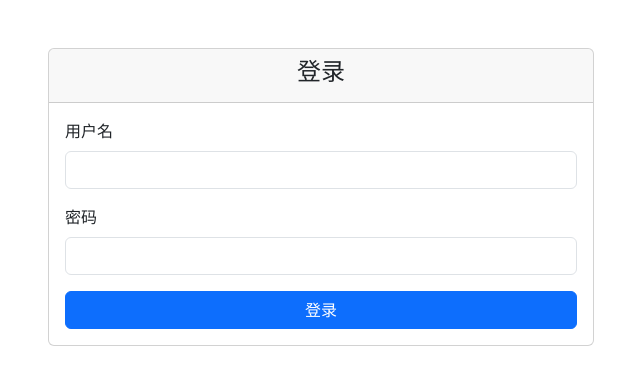
After one commit to hongzhe12/cloudbox, a Django app: page /cloud/login/ in a window 1280 px wide. The commit adds this page. Shown: the top 385 px of the page, without its empty margins (319-959 px from the left). Run offline with Django 4.2, Linux system fonts and the light colour scheme; some libraries are stand-ins or nearby versions.

Commit message:
add: 用户登录

```diff
--- a/CloudBox/settings.py
+++ b/CloudBox/settings.py
@@ -145,3 +145,7 @@ CORS_ALLOW_ALL_ORIGINS = True  # 允许所有来源
 # CORS_ALLOWED_ORIGINS = [
 #     'http://localhost:5173',  # 允许来自该地址的请求
 # ]
+
+
+# settings.py
+LOGIN_URL = '/cloud/login/'  # 指定你自定义的登录页面 URL
--- a/CloudBox/urls.py
+++ b/CloudBox/urls.py
@@ -24,6 +24,8 @@ from rest_framework import permissions
 from drf_yasg.views import get_schema_view
 from drf_yasg import openapi
 
+from cloud import views
+
 # 创建 API 文档视图
 schema_view = get_schema_view(
     openapi.Info(
@@ -44,6 +46,7 @@ urlpatterns = [
                   # 添加 API 文档的 URL 路由
                   path('swagger/', schema_view.with_ui('swagger', cache_timeout=0),
                        name='schema-swagger-ui'),  # Swagger UI
+
               ] + static(settings.STATIC_URL, document_root=settings.STATIC_ROOT)
 
 if settings.DEBUG:
--- a/cloud/models.py
+++ b/cloud/models.py
@@ -1,14 +1,15 @@
 from django.db import models
-
+from django.contrib.auth.models import User  # 引入 User 模型
 
 class S3Config(models.Model):
+    user = models.OneToOneField(User, on_delete=models.CASCADE, related_name='s3_config')  # 每个用户只有一个配置
     access_key = models.CharField(max_length=255)
     secret_key = models.CharField(max_length=255)
     bucket_name = models.CharField(max_length=255)
     end_point = models.CharField(max_length=255)
 
     def __str__(self):
-        return f"S3 Config ({self.bucket_name})"
+        return f"S3 Config ({self.bucket_name}) for {self.user.username}"
 
     class Meta:
         verbose_name = "S3 配置"  # 设置单数名称
--- a/cloud/urls.py
+++ b/cloud/urls.py
@@ -1,7 +1,8 @@
 # 编写urls.py文件，定义路由规则
 from django.urls import path
-from .views import file_list_view, delete_file_view, configure_s3_view, search
 
+from . import views
+from .views import file_list_view, delete_file_view, configure_s3_view, search, user_login
 
 from .api_views import (
     api_get_s3_config,
@@ -12,10 +13,10 @@ from .api_views import (
     api_delete_file
 )
 
-
 app_name = 'cloud'
 urlpatterns = [
-    path('files/', file_list_view, name='file_list'),
+    path('login/', user_login, name='login'),  # 用户登录的 URL 路由
+    path('index/', file_list_view, name='index'),
     path('delete_file/', delete_file_view, name='delete_file'),
     path('login_s3/', configure_s3_view, name='configure_s3'),
     path('search/', search, name='search'),
@@ -28,5 +29,4 @@ urlpatterns = [
     path('api/files/search/', api_search_files, name='api_search_files'),
     path('api/files/delete/', api_delete_file, name='api_delete_file'),
 
-
 ]
--- a/cloud/views.py
+++ b/cloud/views.py
@@ -1,15 +1,16 @@
-from django.contrib import messages
 from django.core.paginator import Paginator, PageNotAnInteger, EmptyPage
-from django.shortcuts import render, redirect
-
-from .forms import S3ConfigForm, FileUploadForm
+from .forms import S3ConfigForm
 from .models import S3Config
 from .s3client import S3Client
 from django.core.cache import cache
 from PIL import Image
 import io
-import cProfile
-import pstats
+from django.contrib.auth import authenticate, login
+from django.shortcuts import render
+
+from django.contrib.auth.decorators import login_required
+from django.shortcuts import redirect
+from django.contrib import messages
 
 REDIS_TIMEOUT = 60 * 60 * 72 # 缓存过期时间，72小时
 
@@ -22,43 +23,61 @@ def compress_image(file, quality=70):
     return byte_io
 
 
-# 请将这些变量替换为你的实际值
-# ACCESS_KEY = 'iHlsYc77oCHdGTWwPF7I'
-# SECRET_KEY = 'MjXHKX90GYZ7xRgr1kWG1d2gyd89EcVzmglg2bvz'
-# BUCKET_NAME = 'mlhz'
-# END_POINT = 'http://47.113.186.186:9000'
+def user_login(request):
+    # 如果用户已经登录，跳转到主页
+    if request.user.is_authenticated:
+        return redirect('index')
 
-def get_s3_config():
+    if request.method == 'POST':
+        username = request.POST.get('username')
+        password = request.POST.get('password')
+
+        # 尝试认证用户
+        user = authenticate(request, username=username, password=password)
+        if user is not None:
+            login(request, user)
+            # 获取登录前的跳转地址，若没有提供，则跳转到主页
+            next_url = request.GET.get('next', 'index')
+            messages.success(request, '登录成功!')
+            return redirect(next_url)  # 登录成功后跳转到指定页面
+        else:
+            messages.error(request, '用户名或密码错误')
+
+    return render(request, 'cloud/login.html')  # 渲染登录页面
+
+def get_s3_config(request):
     try:
-        return S3Config.objects.latest('id')
+        return request.user.s3_config  # 获取当前用户的 S3 配置
     except S3Config.DoesNotExist:
         return None
 
-
+@login_required  # 确保用户已登录
 def configure_s3_view(request):
     if request.method == 'POST':
         form = S3ConfigForm(request.POST)
         if form.is_valid():
-            config = form.save()
-
+            config, created = S3Config.objects.update_or_create(
+                user=request.user,  # 更新或创建当前用户的配置
+                defaults=form.cleaned_data  # 使用表单数据更新配置
+            )
             messages.success(request, "S3 配置已保存成功！")
-            return redirect('cloud:file_list')
+            return redirect('index')
     else:
         # GET 请求时，检查是否已有配置数据
-        try:
-            config = S3Config.objects.latest('id')
+        config = get_s3_config(request)
+        if config:
             form = S3ConfigForm(instance=config)
-        except S3Config.DoesNotExist:
+        else:
             form = S3ConfigForm()
 
     return render(request, 'cloud/configure_s3.html', {'form': form})
 
-
+@login_required  # 确保用户已登录
 def file_list_view(request):
-    config = get_s3_config()
+    config = get_s3_config(request)  # 使用当前用户的配置
     if not config:
         messages.error(request, "S3 配置未设置！")
-        return redirect('cloud:configure_s3')
+        return redirect('cloud:configure_s3')  # 配置未设置时跳转到配置页面
 
     s3_client = S3Client(
         config.access_key,
@@ -76,14 +95,14 @@ def file_list_view(request):
             cache.set('file_list', list_files, timeout=REDIS_TIMEOUT)  # 缓存文件列表 1 小时
         except Exception as e:
             messages.error(request, f"获取文件列表失败：{e}")
-            return redirect('cloud:file_list')
+            return redirect('index')
 
     # 上传文件后增量更新缓存
     if request.method == 'POST':
         files = request.FILES.getlist('file')
         if not files:
             messages.error(request, "没有文件上传！")
-            return redirect('cloud:file_list')
+            return redirect('index')
 
         # 处理每个文件
         for file in files:
@@ -100,7 +119,7 @@ def file_list_view(request):
             else:
                 messages.error(request, f"文件 '{file.name}' 上传失败！")
 
-        return redirect('cloud:file_list')
+        return redirect('index')
 
     # 分页处理
     page = request.GET.get('page', 1)
@@ -116,12 +135,12 @@ def file_list_view(request):
         'files': files,
     })
 
-
+@login_required  # 确保用户已登录
 def search(request):
-    config = get_s3_config()
+    config = get_s3_config(request)  # 使用当前用户的配置
     if not config:
         messages.error(request, "S3 配置未设置！")
-        return redirect('cloud:configure_s3')
+        return redirect('cloud:configure_s3')  # 配置未设置时跳转到配置页面
 
     s3_client = S3Client(
         config.access_key,
@@ -133,22 +152,22 @@ def search(request):
     keyword = request.POST.get('keyword')
     if not keyword:
         messages.error(request, "请输入搜索关键字！")
-        return redirect('cloud:file_list')
+        return redirect('index')
 
     try:
         list_files = s3_client.search_file(keyword)
     except Exception as e:
         messages.error(request, f"搜索失败：{e}")
-        return redirect('cloud:file_list')
+        return redirect('index')
 
     return render(request, 'cloud/index.html', {'files': list_files})
 
-
+@login_required  # 确保用户已登录
 def delete_file_view(request):
-    config = get_s3_config()
+    config = get_s3_config(request)  # 使用当前用户的配置
     if not config:
         messages.error(request, "S3 配置未设置！")
-        return redirect('cloud:configure_s3')
+        return redirect('cloud:configure_s3')  # 配置未设置时跳转到配置页面
 
     s3_client = S3Client(
         config.access_key,
@@ -170,4 +189,4 @@ def delete_file_view(request):
     else:
         messages.error(request, f"删除文件 '{file_name}' 失败！")
 
-    return redirect('cloud:file_list')
+    return redirect('index')
--- a/templates/cloud/index.html
+++ b/templates/cloud/index.html
@@ -23,7 +23,7 @@
         <div class="collapse navbar-collapse" id="navbarNav">
             <ul class="navbar-nav ms-auto">
                 <li class="nav-item">
-                    <a class="nav-link active" aria-current="page" href="{% url 'cloud:file_list' %}">首页</a>
+                    <a class="nav-link active" aria-current="page" href="{% url 'cloud:index' %}">首页</a>
                 </li>
                 <li class="nav-item">
                     <!-- 搜索按钮，点击时弹出模态框 -->
@@ -76,7 +76,7 @@
                 <button type="button" class="btn-close" data-bs-dismiss="modal" aria-label="Close"></button>
             </div>
             <div class="modal-body">
-                <form action="{% url 'cloud:file_list' %}" method="post" enctype="multipart/form-data">
+                <form action="{% url 'cloud:index' %}" method="post" enctype="multipart/form-data">
                     {% csrf_token %}
                     <input type="file" class="form-control mb-3" id="file" name="file" multiple accept="image/*"
                            required>
--- /dev/null
+++ b/templates/cloud/login.html
@@ -0,0 +1,51 @@
+{% load static %}
+<!DOCTYPE html>
+<html lang="en">
+<head>
+    <meta charset="UTF-8">
+    <meta name="viewport" content="width=device-width, initial-scale=1.0">
+    <title>用户登录</title>
+    <link href="{% static 'css/bootstrap.min.css' %}" rel="stylesheet">
+</head>
+<body>
+    <div class="container mt-5">
+        <div class="row justify-content-center">
+            <div class="col-md-6">
+                <div class="card">
+                    <div class="card-header text-center">
+                        <h4>登录</h4>
+                    </div>
+                    <div class="card-body">
+                        <form method="post">
+                            {% csrf_token %}
+                            <div class="mb-3">
+                                <label for="username" class="form-label">用户名</label>
+                                <input type="text" id="username" name="username" class="form-control" required>
+                            </div>
+                            <div class="mb-3">
+                                <label for="password" class="form-label">密码</label>
+                                <input type="password" id="password" name="password" class="form-control" required>
+                            </div>
+                            <div class="d-grid gap-2">
+                                <button type="submit" class="btn btn-primary">登录</button>
+                            </div>
+                        </form>
+
+                        {% if messages %}
+                            <div class="alert alert-danger mt-3">
+                                <ul>
+                                    {% for message in messages %}
+                                        <li>{{ message }}</li>
+                                    {% endfor %}
+                                </ul>
+                            </div>
+                        {% endif %}
+                    </div>
+                </div>
+            </div>
+        </div>
+    </div>
+
+    <script src="{% static 'js/bootstrap.bundle.min.js' %}"></script>
+</body>
+</html>
```
Also changed, not shown: 1 other file.
